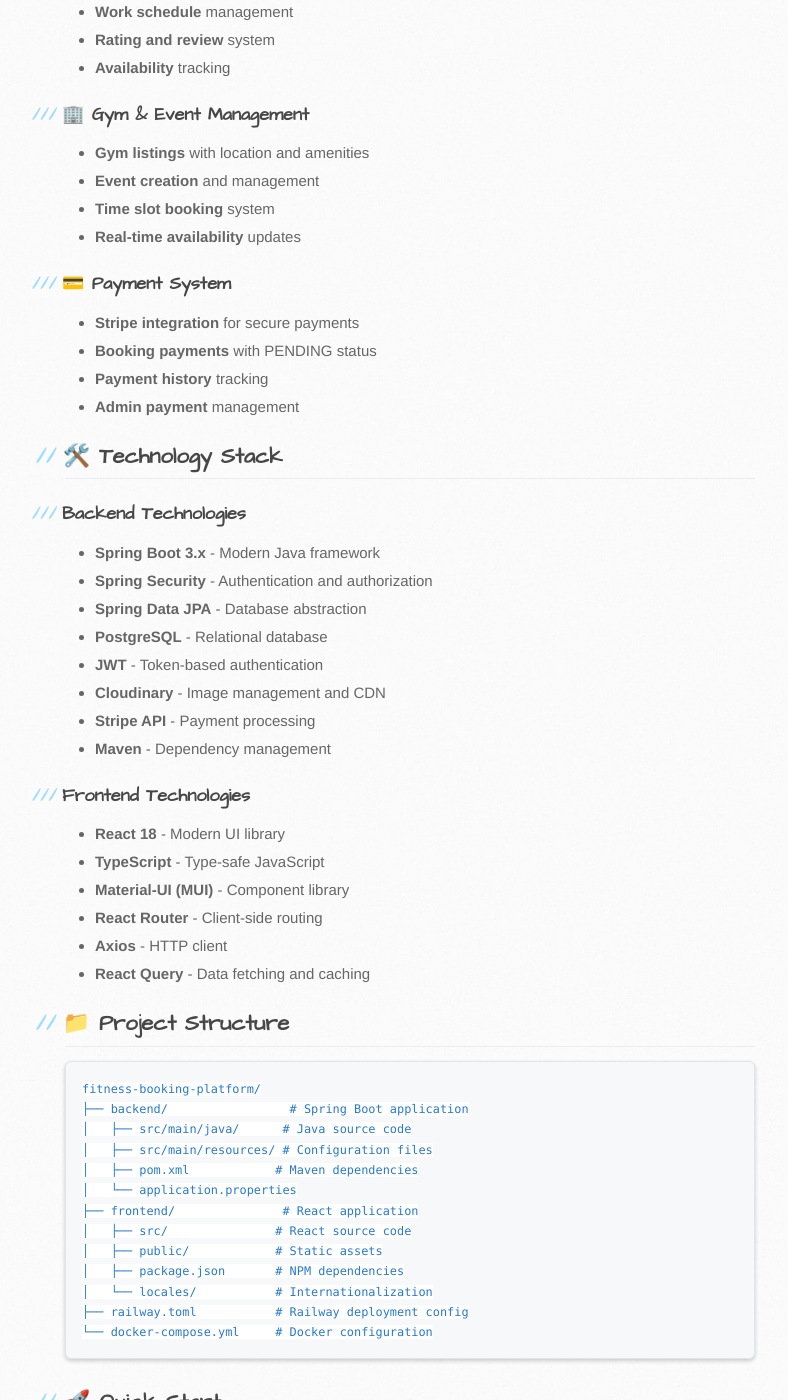
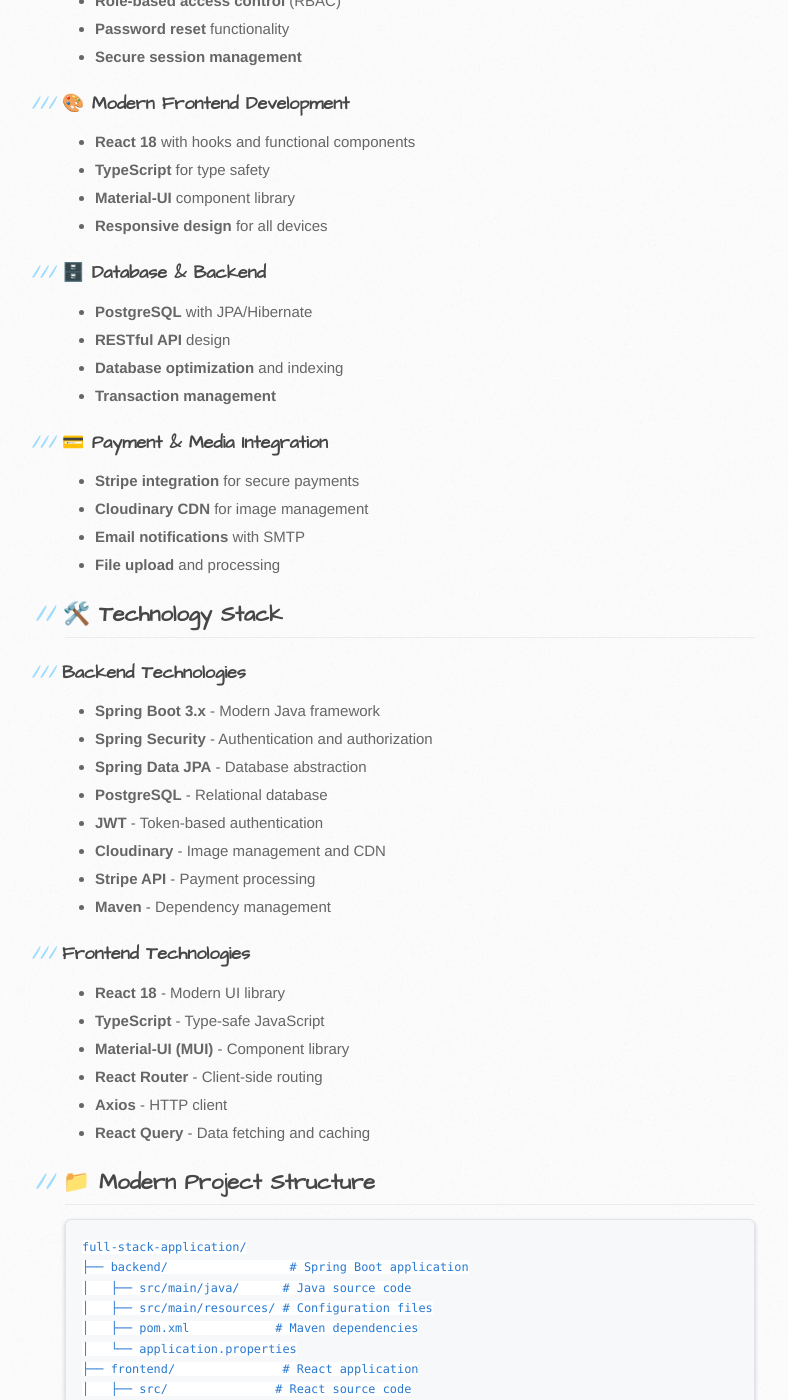
Before and after one commit to jeck7/jeck7.github.io, a Jekyll site: the page built from index.md, in a window 1280 px wide and 1400 px high, scrolled down 1482 px. Shown: the whole window, without its empty margins (105-893 px from the left). Built offline with Jekyll 4.4.1, drawn with Linux system fonts in a browser that asks for light colours; some of the changed text lies outside the part shown.

Commit message:
Changes.

````diff
--- a/_config.yml
+++ b/_config.yml
@@ -1,6 +1,6 @@
 # Site settings
-title: "Spring REST Controller Testing Guide"
-description: "Comprehensive guide for writing unit tests for Spring REST controllers using JUnit 5 and Mockito"
+title: "Modern Full-Stack Development Guide"
+description: "Comprehensive guide for modern full-stack development with Spring Boot 3, React 18, TypeScript, PostgreSQL, and cloud deployment"
 author: "Hristo"
 email: "your-email@example.com"
 url: "https://jeck7.github.io"
--- a/index.md
+++ b/index.md
@@ -1,12 +1,12 @@
 ---
 layout: default
-title: "Fitness Booking Platform"
-description: "A modern full-stack fitness platform for booking trainers and events in gyms. Built with Spring Boot 3, React 18, and PostgreSQL."
+title: "Modern Full-Stack Development Guide"
+description: "Comprehensive guide for modern full-stack development with Spring Boot 3, React 18, TypeScript, PostgreSQL, and cloud deployment"
 ---
 
-# 🏋️ Fitness Booking Platform
+# 🚀 Modern Full-Stack Development Guide
 
-A comprehensive, modern fitness platform that connects clients with trainers and gyms. Built with cutting-edge technologies and designed for scalability, this platform offers seamless booking experiences for fitness enthusiasts.
+A comprehensive guide showcasing modern full-stack development practices using cutting-edge technologies. This guide demonstrates how to build scalable, maintainable applications with Spring Boot 3, React 18, TypeScript, PostgreSQL, and cloud deployment.
 
 ## 🚀 Live Demo
 
@@ -14,9 +14,9 @@ A comprehensive, modern fitness platform that connects clients with trainers and
 - **Backend API**: [https://backend-prod2-prod2.up.railway.app](https://backend-prod2-prod2.up.railway.app)
 - **API Documentation**: [Swagger UI](https://backend-prod2-prod2.up.railway.app/swagger-ui/index.html)
 
-## 🏗️ Architecture Overview
+## 🏗️ Technology Stack Overview
 
-This is a full-stack application built with modern technologies:
+This guide demonstrates modern full-stack development with:
 
 - **Backend**: Spring Boot 3.x with Java 17
 - **Frontend**: React 18 with TypeScript
@@ -27,31 +27,31 @@ This is a full-stack application built with modern technologies:
 - **Payments**: Stripe integration
 - **Deployment**: Railway with Docker
 
-## ✨ Key Features
+## ✨ Key Development Concepts
 
-### 👥 User Management
-- **Multi-role system**: Admin, Trainer, Client
-- **Secure authentication** with JWT tokens
+### 🔐 Authentication & Security
+- **JWT-based authentication** with refresh tokens
+- **Role-based access control** (RBAC)
 - **Password reset** functionality
-- **User profiles** with image uploads
+- **Secure session management**
 
-### 🏋️‍♂️ Trainer Features
-- **Detailed profiles** with specializations
-- **Work schedule** management
-- **Rating and review** system
-- **Availability** tracking
+### 🎨 Modern Frontend Development
+- **React 18** with hooks and functional components
+- **TypeScript** for type safety
+- **Material-UI** component library
+- **Responsive design** for all devices
 
-### 🏢 Gym & Event Management
-- **Gym listings** with location and amenities
-- **Event creation** and management
-- **Time slot booking** system
-- **Real-time availability** updates
+### 🗄️ Database & Backend
+- **PostgreSQL** with JPA/Hibernate
+- **RESTful API** design
+- **Database optimization** and indexing
+- **Transaction management**
 
-### 💳 Payment System
+### 💳 Payment & Media Integration
 - **Stripe integration** for secure payments
-- **Booking payments** with PENDING status
-- **Payment history** tracking
-- **Admin payment** management
+- **Cloudinary CDN** for image management
+- **Email notifications** with SMTP
+- **File upload** and processing
 
 ## 🛠️ Technology Stack
 
@@ -73,10 +73,10 @@ This is a full-stack application built with modern technologies:
 - **Axios** - HTTP client
 - **React Query** - Data fetching and caching
 
-## 📁 Project Structure
+## 📁 Modern Project Structure
 
 ```
-fitness-booking-platform/
+full-stack-application/
 ├── backend/                 # Spring Boot application
 │   ├── src/main/java/      # Java source code
 │   ├── src/main/resources/ # Configuration files
@@ -146,34 +146,36 @@ npm start
 - [Deployment Guide](deployment.md) - Production deployment instructions
 - [API Documentation](https://backend-prod2-prod2.up.railway.app/swagger-ui/index.html) - Interactive API docs
 
-## 🎯 Development Highlights
+## 🎯 Modern Development Practices
 
-### Modern Development Practices
-- **TypeScript** for type safety
+### Type Safety & Code Quality
+- **TypeScript** for frontend type safety
+- **Java 17+** with modern language features
+- **Clean Code** principles throughout
+- **Comprehensive testing** at all levels
+- **Code documentation** and API docs
+
+### Security & Authentication
 - **JWT authentication** with refresh tokens
-- **RESTful API** design
-- **Responsive design** for all devices
-- **Internationalization** support (EN/BG)
-
-### Security Features
-- **HttpOnly cookies** for refresh tokens
+- **HttpOnly cookies** for secure token storage
 - **CORS** configuration for cross-origin requests
 - **Input validation** and sanitization
-- **Role-based access control**
+- **Role-based access control** (RBAC)
 
-### Performance Optimizations
-- **Cloudinary CDN** for image delivery
+### Performance & Scalability
+- **CDN integration** for fast content delivery
+- **Database optimization** with proper indexing
 - **React Query** for efficient data fetching
 - **Lazy loading** for better performance
-- **Database indexing** for fast queries
+- **Cloud deployment** with auto-scaling
 
 ## 🤝 Contributing
 
-This project is open source and welcomes contributions! Please see our [Contributing Guidelines](about.md#contributing) for details.
+This guide is open source and welcomes contributions! Please see our [Contributing Guidelines](about.md#contributing) for details.
 
 ## 📄 License
 
-This project is licensed under the MIT License - see the [LICENSE](LICENSE) file for details.
+This guide is licensed under the MIT License - see the [LICENSE](LICENSE) file for details.
 
 ---
 
````
Also changed, not shown: other parts of index.md (+1 -1 lines).
